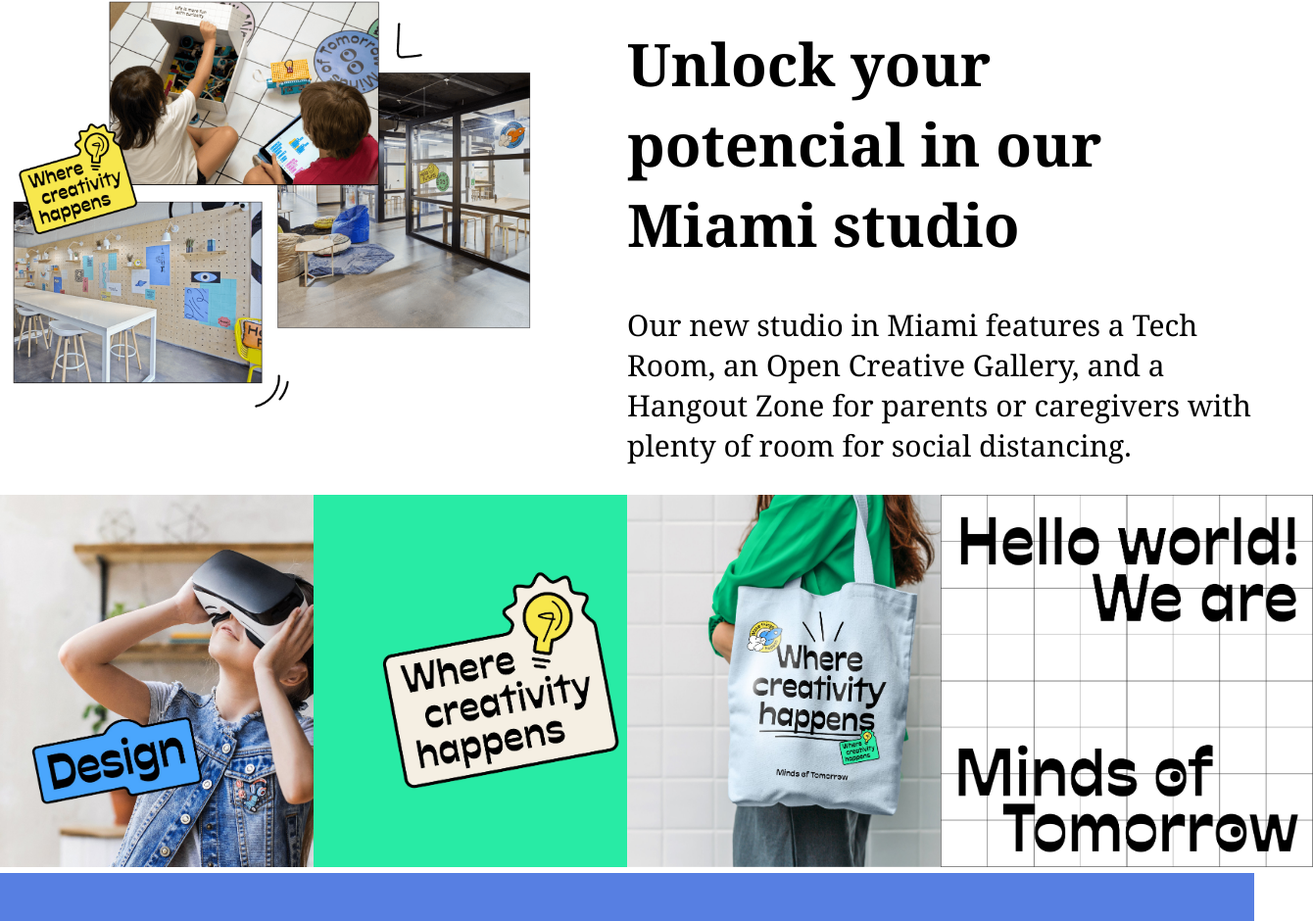
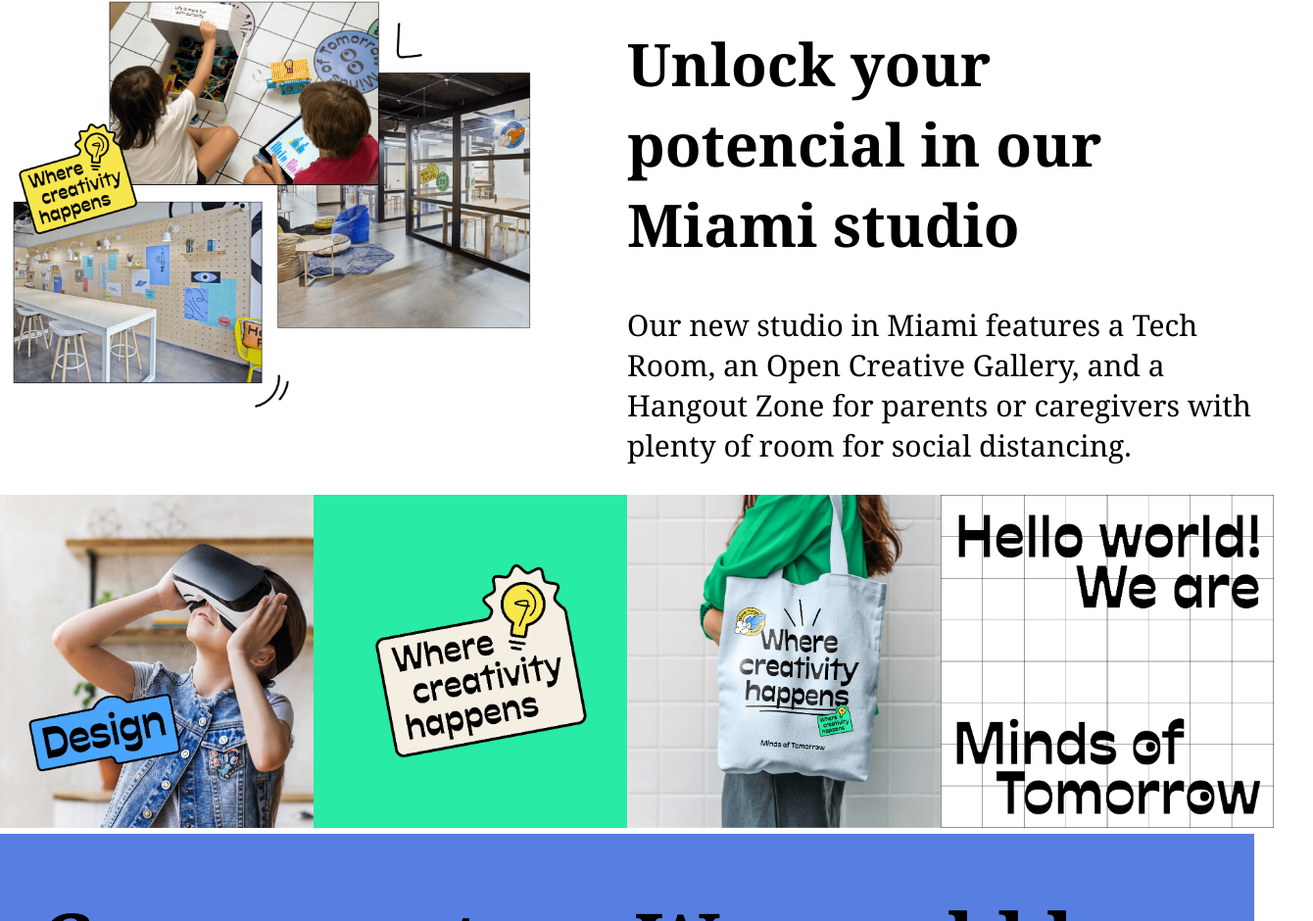
Before and after one commit to 100007821/Minds_Tomorrow_Alexnaranjo, a plain HTML site: page index.html in a window 1280 px wide. Shown: the part 1860-2800 px from the top of the page at 98% size, 1340 px wide, since content can reach past the window. Drawn offline with Linux system fonts and the light colour scheme.

Commit message:
Update index.html

```diff
--- a/index.html
+++ b/index.html
@@ -61,16 +61,16 @@
     <div>
         <div class="row">
             <div class="column-6 estilos estilos">
-                <img src="img/section-4-a.jpg" width="380px" class="img1" >
+                <img src="img/section-4-a.jpg" width="340px" class="img1" >
             </div>
             <div class="column-6 estilos estilos">
-                <img src="img/section-4-b.jpg" width="380px" class="img2">
+                <img src="img/section-4-b.jpg" width="340px" class="img2">
             </div>
             <div class="column-6 estilos estilos">
-                <img src="img/section-4-c.jpg" width="380px" class="img3">
+                <img src="img/section-4-c.jpg" width="340px" class="img3">
             </div>
             <div class="column-6 estilos estilos">
-                <img src="img/section-4-d.jpg" width="380px" class="img4">
+                <img src="img/section-4-d.jpg" width="340px" class="img4">
             </div>
         </div>
     <div>
```
